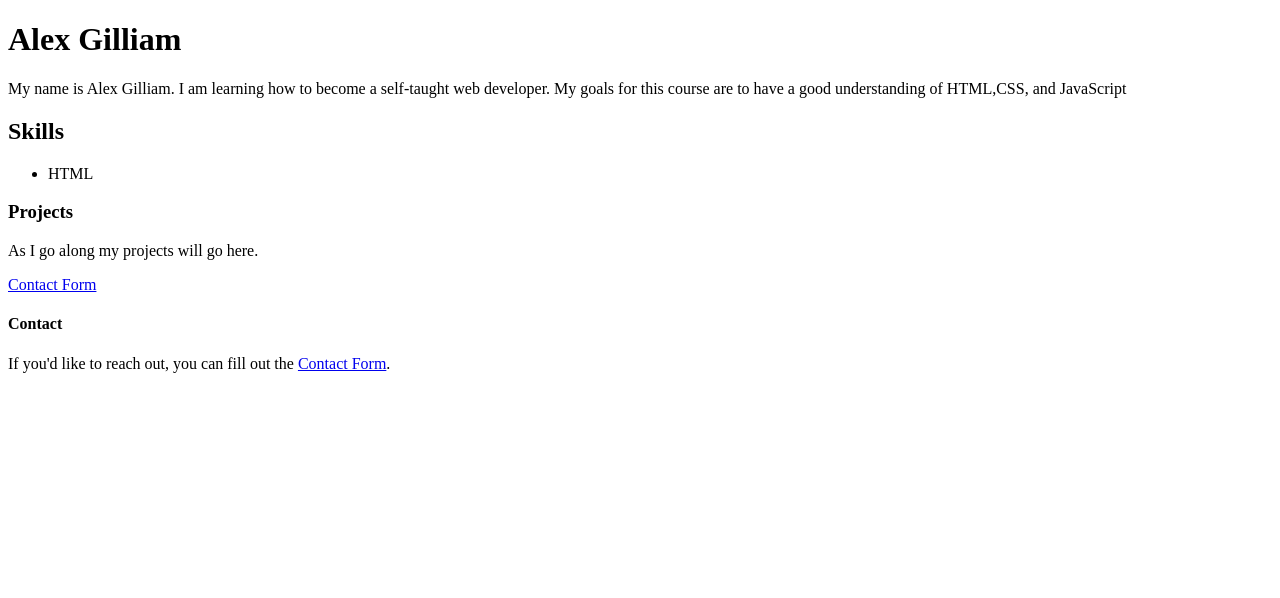
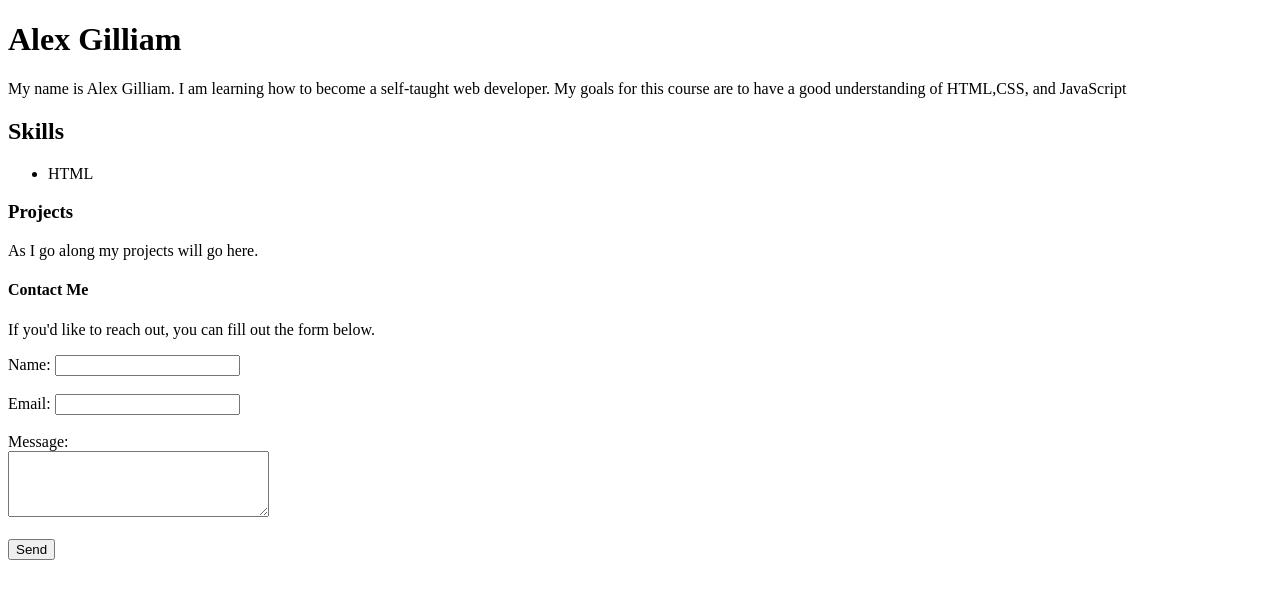
Before and after one commit to TedH6/codespace-lab, a plain HTML site: page index.html in a window 1280 px wide. Drawn offline with Linux system fonts and the light colour scheme.

Commit message:
added contact form

```diff
--- a/index.html
+++ b/index.html
@@ -20,10 +20,23 @@
 
         <h3>Projects</h3>
         <p>As I go along my projects will go here.</p>
-        <a href="#">Contact Form</a>
 
-        <h4>Contact</h4>
-        <p>If you'd like to reach out, you can fill out the <a href="#">Contact Form</a>.</p>
+
+        <h4>Contact Me</h4>
+        <p>If you'd like to reach out, you can fill out the form below.</p>
+        <form>
+            <label for="name">Name:</label>
+            <input type="text" id="name" name="name" required><br><br>
+
+            <label for="email">Email:</label>
+            <input type="email" id="email" name="email" required><br><br>
+
+           <label for="message">Message:</label><br>
+           <textarea id="message" name="message" rows="4" cols="30" required></textarea><br><br>
+
+           <button type="submit">Send</button>
+
+        </form>
         </section>
     </body>
 </html>
```
